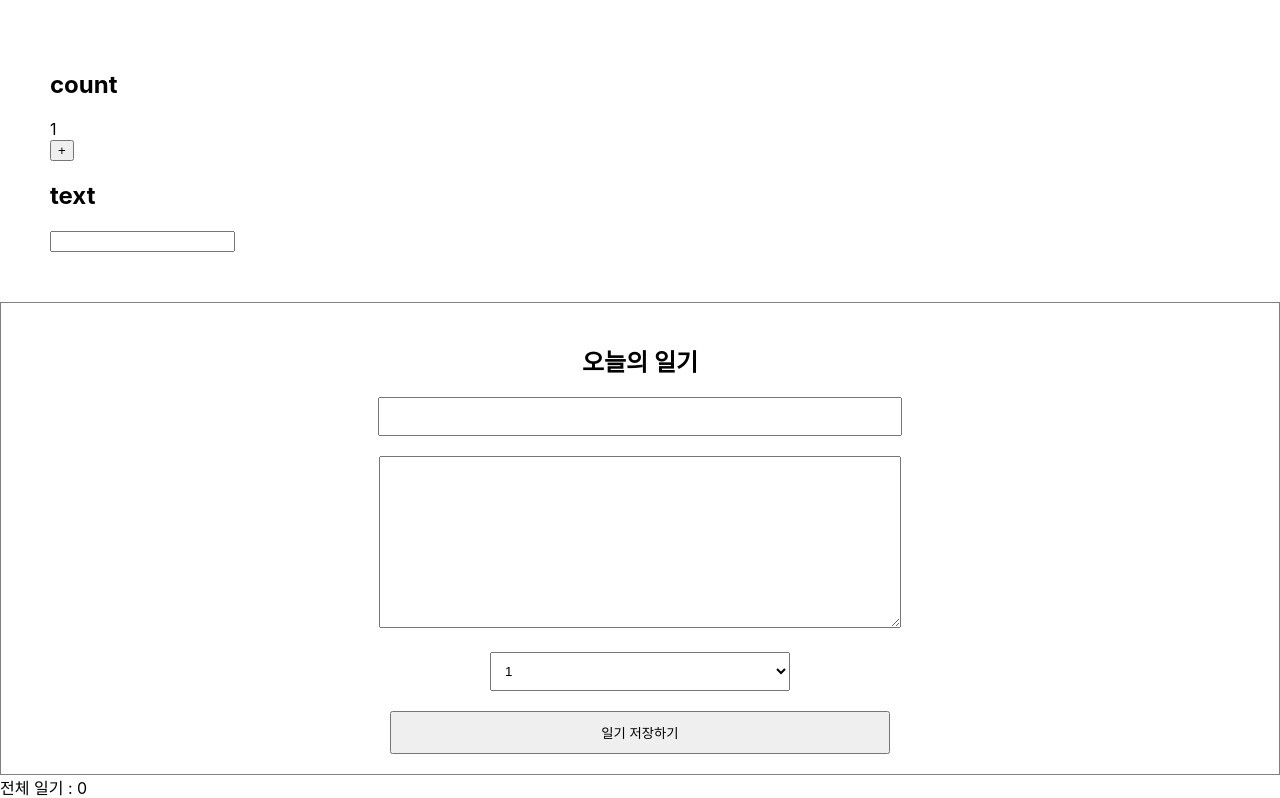
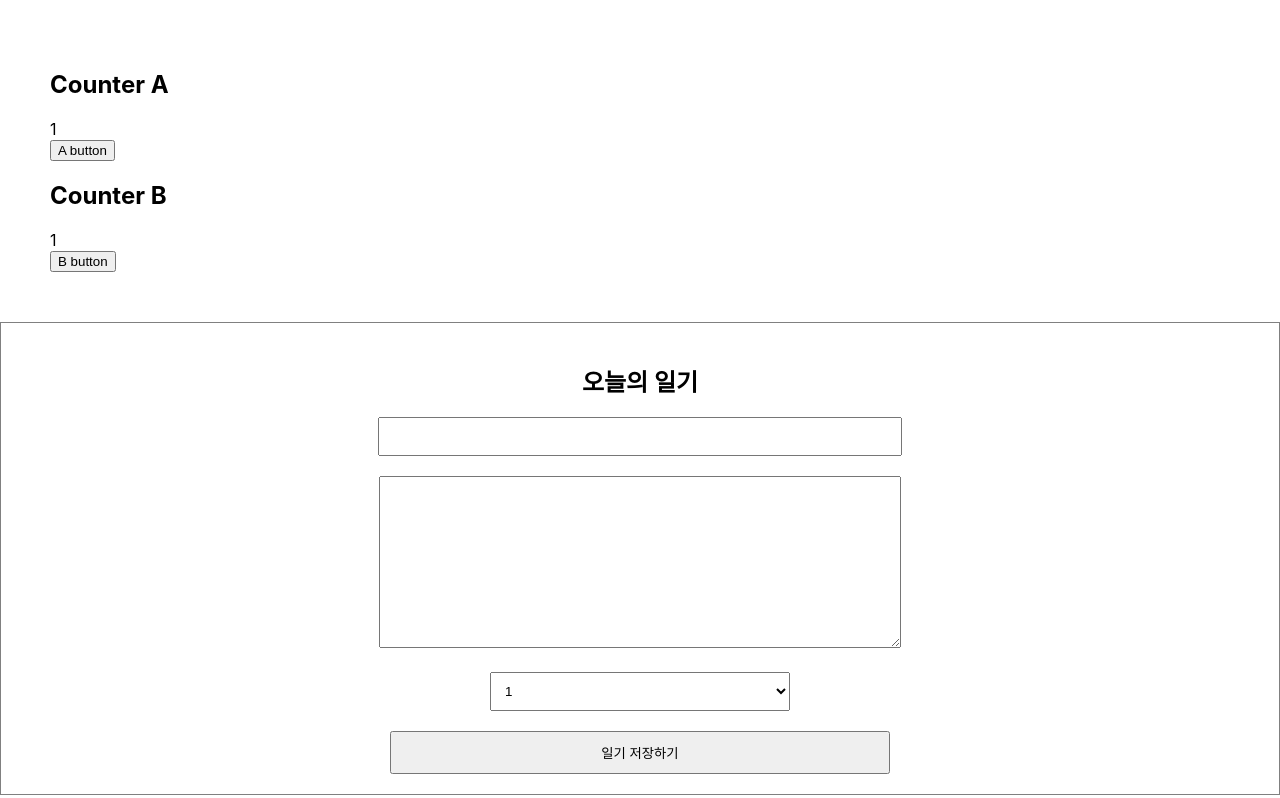
Before and after one commit to okdol1/React-Simple-Diary, a React (Create React App) app: page / in a window 1280 px wide. Shown: the top 798 px of the page. Built offline with nearby package versions, Linux system fonts and the light colour scheme; no server answers.

Commit message:
React.memo 얕은복사 객체일때 areEqual 사용하기

```diff
--- a/src/OptimizeTest.js
+++ b/src/OptimizeTest.js
@@ -1,35 +1,70 @@
 import React, { useState, useEffect } from "react";
 
-// prop 값이 바뀔때만 동작한다
-const Textview = React.memo(({ text }) => {
+// A는 아무 동작도 하지않는다
+// 버튼을 눌러도 count의 값 1이 변하지 않았기 때문이다
+const CounterA = React.memo(({ count }) => {
   useEffect(() => {
-    console.log(`Update :: Text : ${text}`);
-  });
-  return <div>{text}</div>;
-});
-
-const Countview = React.memo(({ count }) => {
-  useEffect(() => {
-    console.log(`Update :: count : ${count}`);
+    console.log(`CounterA update - count : ${count}`);
   });
   return <div>{count}</div>;
 });
 
+// 하지만 B의 React.memo는 동작을 한다.
+// 숫자가 바뀌진 않지만 왜일까?
+// -> prop인 obj가 객체이기 때문이다, 얕은비교(값X, 주소에 의한 비교O)를 하기 때문
+// 그럼 어떻게 해야할까? -> 24번째 줄
+
+// const CounterB = React.memo(({ obj }) => {
+//   useEffect(() => {
+//     console.log(`CounterB update - count : ${obj.count}`);
+//   });
+//   return <div>{obj.count}</div>;
+// });
+
+const CounterB = ({ obj }) => {
+  useEffect(() => {
+    console.log(`CounterB update - count : ${obj.count}`);
+  });
+  return <div>{obj.count}</div>;
+};
+
+const areEqual = (prevProps, nextProps) => {
+  // return true : 이전 프론스 현재 프롭스가 같다 -> 리렌더링을 일으키지 않음
+  // return false : 이전과 현재가 다르다 -> 리렌더링을 일으킴
+
+  if (prevProps.obj.count === nextProps.obj.count) {
+    return true;
+  }
+  return false;
+};
+
+// 58번째 줄에 컴포넌트 교체해주기
+const MemoizedCounterB = React.memo(CounterB, areEqual);
+
 const OptimizeTest = () => {
   const [count, setCount] = useState(1);
-  const [text, setText] = useState("");
-
+  const [obj, setObj] = useState({
+    count: 1,
+  });
   return (
     <div style={{ padding: 50 }}>
       <div>
-        <h2>count</h2>
-        <Countview count={count} />
-        <button onClick={() => setCount(count + 1)}>+</button>
+        <h2>Counter A</h2>
+        <CounterA count={count} />
+        <button onClick={() => setCount(count)}>A button</button>
       </div>
       <div>
-        <h2>text</h2>
-        <Textview text={text} />
-        <input value={text} onChange={(e) => setText(e.target.value)} />
+        <h2>Counter B</h2>
+        <MemoizedCounterB obj={obj} />
+        <button
+          onClick={() =>
+            setObj({
+              count: obj.count,
+            })
+          }
+        >
+          B button
+        </button>
       </div>
     </div>
   );
```
